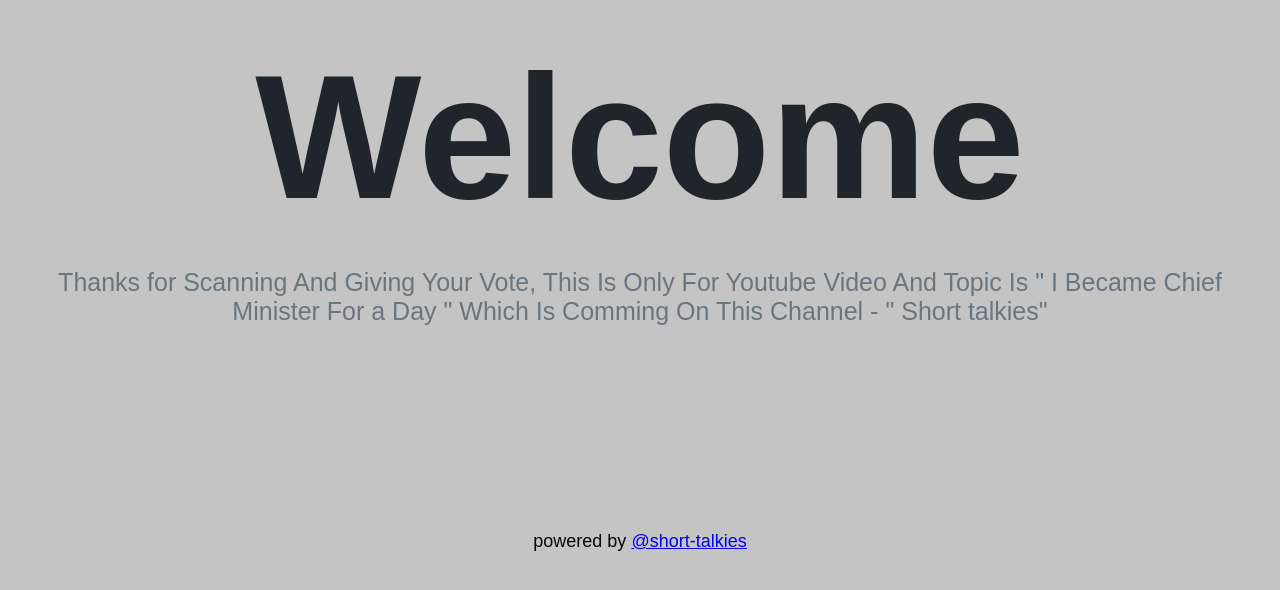
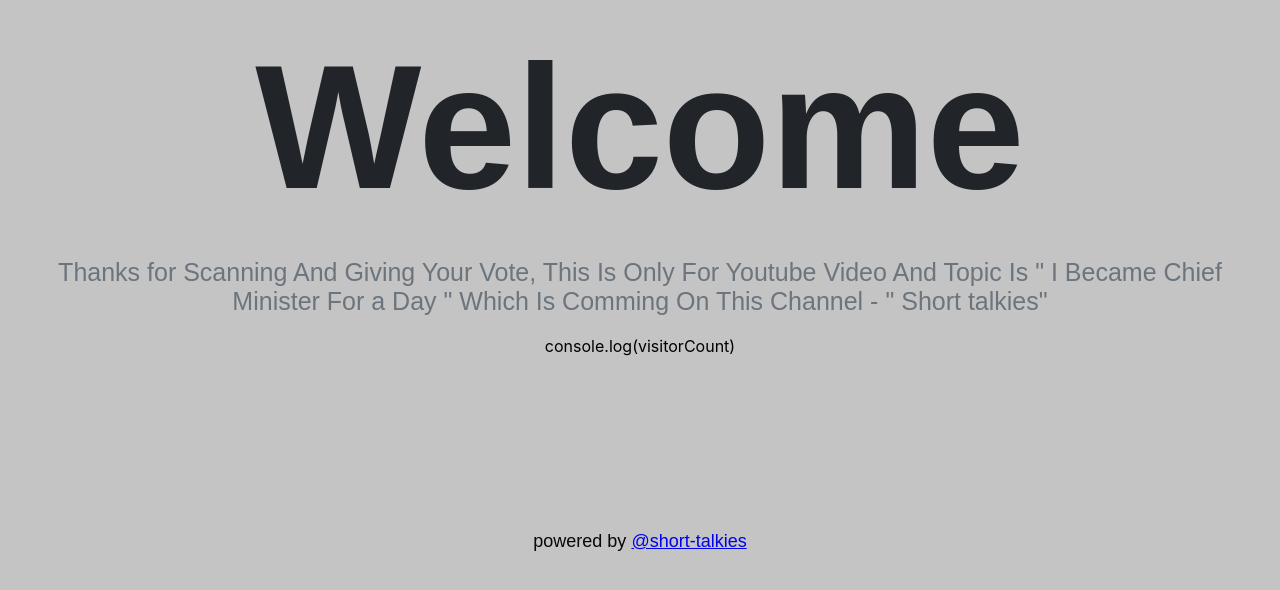
Before and after one commit to tripathisajal0/short-talkies-frontend, a React (Create React App) app: page / in a window 1280 px wide. Shown: the part 240-830 px from the top of the page. Built offline with nearby package versions, Linux system fonts and the light colour scheme; no server answers.

Commit message:
Update App.js

```diff
--- a/src/App.js
+++ b/src/App.js
@@ -64,6 +64,7 @@ const WelcomeScreen = () => {
       >
         Thanks for Scanning And Giving Your Vote, This Is Only For Youtube Video And Topic Is " I Became Chief Minister For a Day " Which Is Comming On This Channel - " Short talkies"
       </motion.h2>
+          console.log(visitorCount)
 
       <motion.h3
         className="h5 text-secondary"
```
